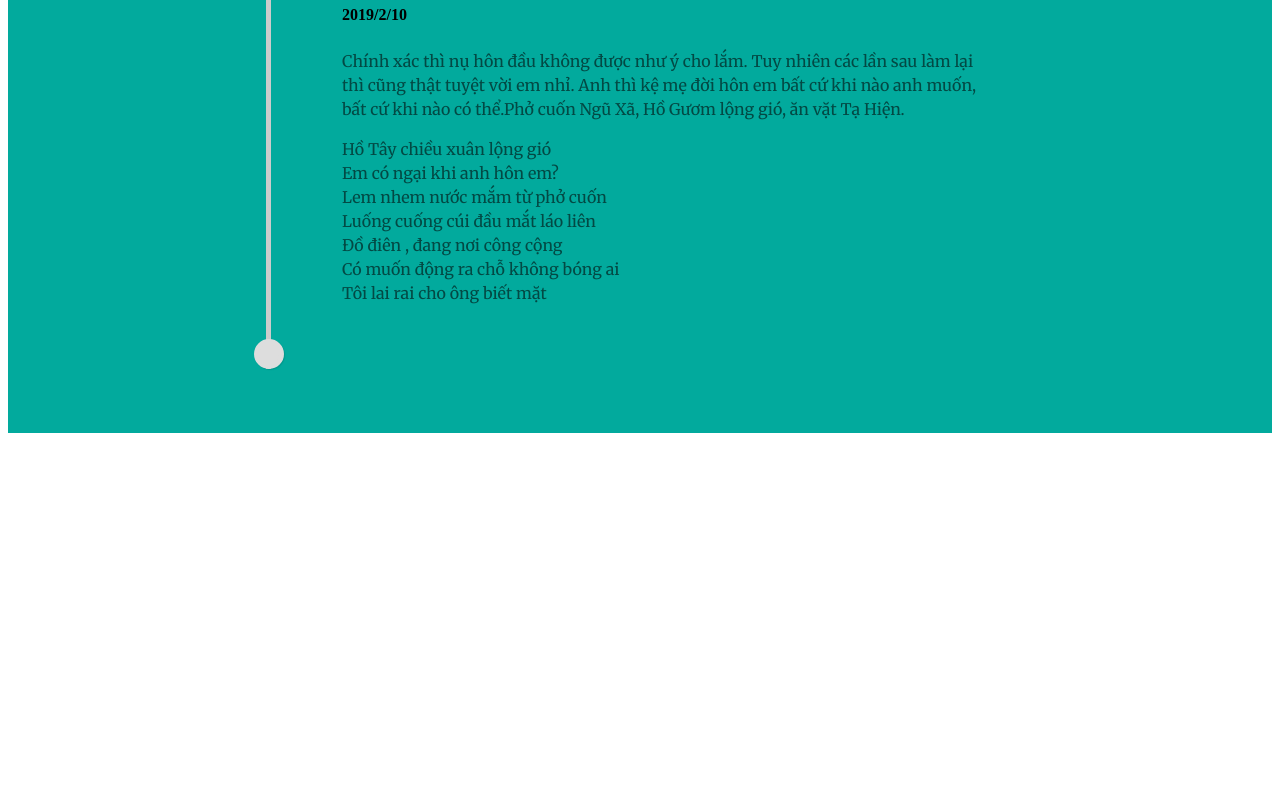
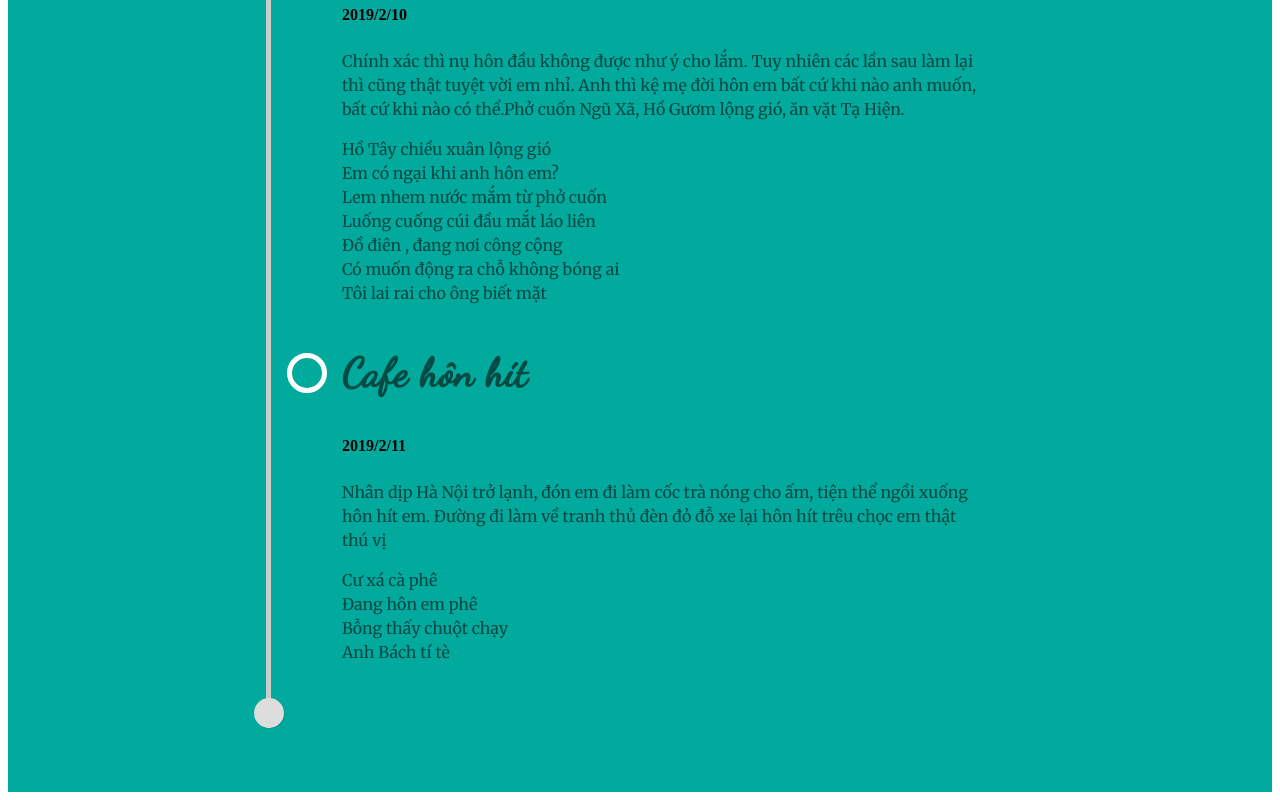
Before and after one commit to bachdx2812/my-queen-sc, a Vue app: page / in a window 1280 px wide. Shown: the part 3095-3895 px from the top of the page. Before the commit the page ends 3536 px from the top, so only its background shows below. Built offline with nearby package versions, Linux system fonts and the light colour scheme.

Commit message:
add event

```diff
--- a/src/components/HelloWorld.vue
+++ b/src/components/HelloWorld.vue
@@ -71,6 +71,12 @@ export default {
               content: 'Chính xác thì nụ hôn đầu không được như ý cho lắm. Tuy nhiên các lần sau làm lại thì cũng thật tuyệt vời em nhỉ. Anh thì kệ mẹ đời hôn em bất cứ khi nào anh muốn, bất cứ khi nào có thể.Phở cuốn Ngũ Xã, Hồ Gươm lộng gió, ăn vặt Tạ Hiện. ',
                 htmlContent: '<p>Hồ Tây chiều xuân lộng gió<br>Em có ngại khi anh hôn em?<br>Lem nhem nước mắm từ phở cuốn<br>Luống cuống cúi đầu mắt láo liên<br>Đồ điên , đang nơi công cộng<br>Có muốn động ra chỗ không bóng ai<br>Tôi lai rai cho ông biết mặt<br>'
             },
+            {
+              title: 'Cafe hôn hít',
+              time: '2019/2/11',
+              content: 'Nhân dịp Hà Nội trở lạnh, đón em đi làm cốc trà nóng cho ấm, tiện thể ngồi xuống hôn hít em. Đường đi làm về tranh thủ đèn đỏ đỗ xe lại hôn hít trêu chọc em thật thú vị',
+              htmlContent: '<p>Cư xá cà phê<br>Đang hôn em phê<br>Bỗng thấy chuột chạy<br>Anh Bách tí tè<br>'
+            },
       ]
     }
   }
```
